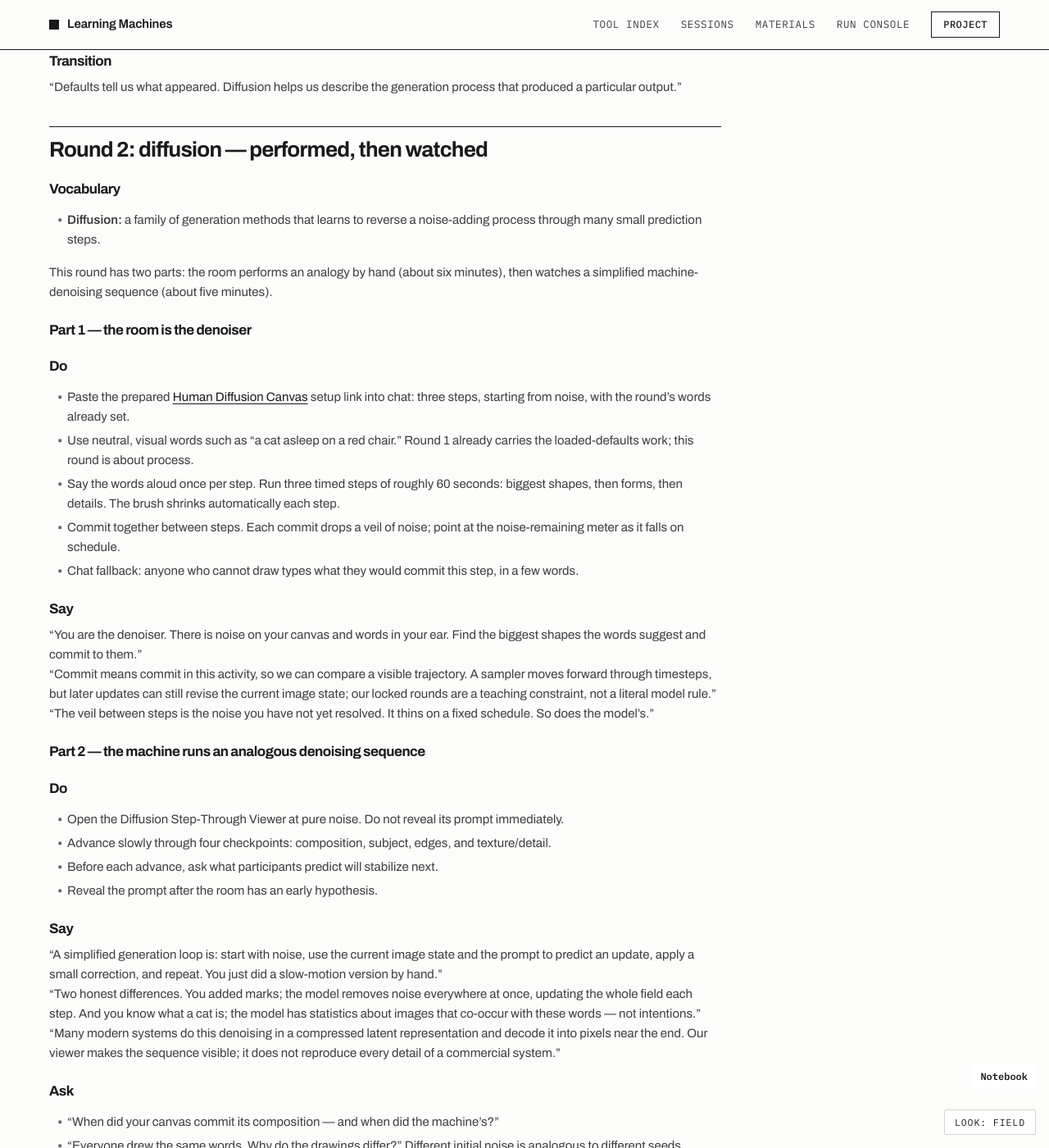
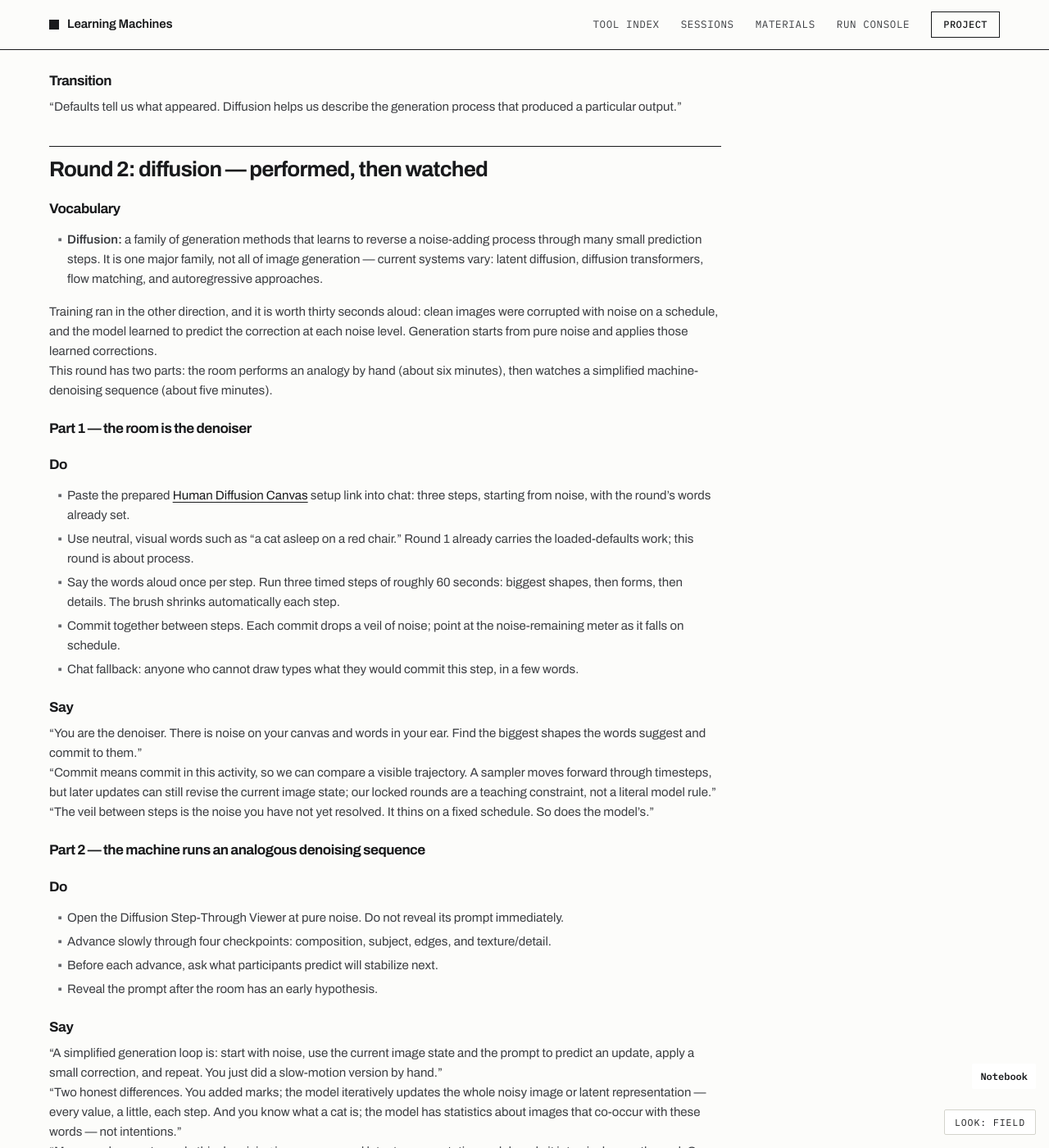
Before and after one commit to saberkhan372/learning-machines-tools, a Jekyll site: the page built from docs/session-2-live-presenter-script.md, in a window 1280 px wide and 1400 px high, scrolled down 7853 px. Shown: the whole window at 82% size. Built offline with Jekyll 4.4.1, drawn with Linux system fonts in a browser that asks for light colours; some web fonts are replaced; some of the changed text lies outside the part shown.

Commit message:
Apply pre-session audit wording fixes to Session 2
- Reword the title-slide chain so human labels read as training
  history, not a stage inside every generator; flow strip now follows
  training data -> representations -> conditioning -> denoising ->
  decoded pixels
- Add the 30-second training-direction beat (clean images noised on a
  schedule; generation reverses it) to the script and deck notes
- Replace "removes noise everywhere at once" with "iteratively updates
  the whole noisy image or latent representation" in script and deck
- Name diffusion as one major family with varying architectures
- Bump service worker cache to lm-shell-v14 for deploy

Co-Authored-By: Claude Fable 5 <noreply@anthropic.com>

```diff
--- a/docs/session-2-live-presenter-script.md
+++ b/docs/session-2-live-presenter-script.md
@@ -133,7 +133,7 @@ Do not click **new session** after the live activity begins. Refreshing is safe;
 
 “Last week the room became a language model. We built text one choice at a time and separated prediction, temperature, attention, and human feedback. Today the room becomes an image model.”
 
-“Our image sequence is pixels → human-created labels → shared text/image representations → diffusion. Those are conceptual layers, not a claim that every generator contains the same named projects.”
+“Today we follow the machine’s route: training images with human labels and captions → learned representations → prompt conditioning → iterative denoising → decoded pixels. Those are conceptual layers, not a claim that every generator contains the same named projects — the label layer is training history, not a stage inside every generator.”
 
 “We are not here to get the prettiest picture or to become expert prompt writers. We are here to make a mechanism visible, change one thing, and support a claim with evidence.”
 
@@ -264,7 +264,9 @@ Avoid using “a criminal,” “a safe neighborhood,” or similarly loaded pro
 
 ### Vocabulary
 
-- **Diffusion:** a family of generation methods that learns to reverse a noise-adding process through many small prediction steps.
+- **Diffusion:** a family of generation methods that learns to reverse a noise-adding process through many small prediction steps. It is one major family, not all of image generation — current systems vary: latent diffusion, diffusion transformers, flow matching, and autoregressive approaches.
+
+Training ran in the other direction, and it is worth thirty seconds aloud: clean images were corrupted with noise on a schedule, and the model learned to predict the correction at each noise level. Generation starts from pure noise and applies those learned corrections.
 
 This round has two parts: the room performs an analogy by hand (about six minutes), then watches a simplified machine-denoising sequence (about five minutes).
 
@@ -299,7 +301,7 @@ This round has two parts: the room performs an analogy by hand (about six minute
 
 “A simplified generation loop is: start with noise, use the current image state and the prompt to predict an update, apply a small correction, and repeat. You just did a slow-motion version by hand.”
 
-“Two honest differences. You added marks; the model removes noise everywhere at once, updating the whole field each step. And you know what a cat is; the model has statistics about images that co-occur with these words — not intentions.”
+“Two honest differences. You added marks; the model iteratively updates the whole noisy image or latent representation — every value, a little, each step. And you know what a cat is; the model has statistics about images that co-occur with these words — not intentions.”
 
 “Many modern systems do this denoising in a compressed latent representation and decode it into pixels near the end. Our viewer makes the sequence visible; it does not reproduce every detail of a commercial system.”
 
@@ -563,7 +565,7 @@ Use only four terms: pixel, diffusion, prompt, default. Say which demos are teac
 
 - Do not say that an image model literally “sees” objects as humans do.
 - Do not say that diffusion reveals an image already hidden in noise.
-- Do not let the drawing analogy imply the model adds marks; it updates the whole field at once by removing predicted noise.
+- Do not let the drawing analogy imply the model adds marks; it iteratively updates the whole noisy image or latent representation by removing predicted noise.
 - Do not imply that the activity's locked rounds mean model structure is locked; later denoising updates can still revise the current representation.
 - Do not equate adding prompt detail with changing CFG.
 - Do not call CFG “image temperature.”
--- a/sw.js
+++ b/sw.js
@@ -16,7 +16,7 @@
    Paths are relative to the worker's own location (the site root, under any
    GitHub Pages baseurl). */
 
-var CACHE = "lm-shell-v13";
+var CACHE = "lm-shell-v14";
 
 /* Resolved against the SW scope (the site root). */
 var PRECACHE = [
```
Also changed, not shown: pages/session-2-deck.html (+5 -5 lines).
